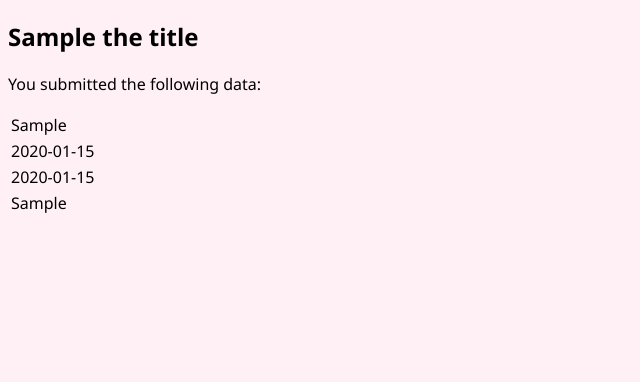
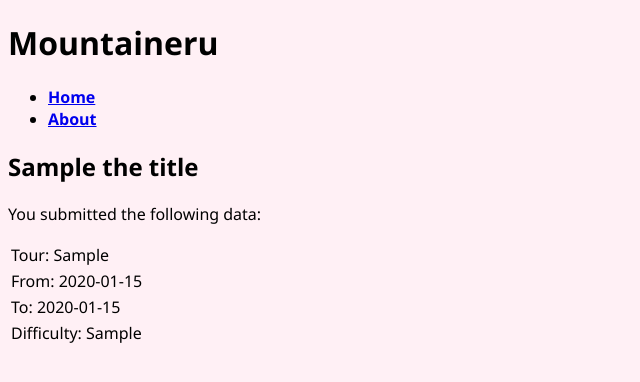
Before and after one commit to mishanwong/mountaineru, a Flask app: template templates/result.html in a window 1280 px wide. Shown: the top 382 px of the page, without its empty margins (0-640 px from the left). Run offline with Flask 2, Linux system fonts and the light colour scheme; the template is opened without the code that fills it: most values are stand-ins (such as "Sample title", 1, 10 or a date in 2020).

```diff
--- a/backend.py
+++ b/backend.py
@@ -1,23 +1,42 @@
 from flask import Flask, render_template, request, redirect, url_for
+import mysql.connector
 
 app = Flask(__name__)
 
 app.secret_key = 'dhaulagiri'
 
-@app.route('/', methods = ['POST', 'GET'])
-def home():
-    return render_template('index.html', the_title="Search for your perfect Himalayan adventure!")
+dbconfig = {    'host': '127.0.0.1',
+                'user': 'mimi-db',
+                'password': 'digital-nomad',
+                'database': 'mountaineruDB' }
 
+@app.route('/')
+def index():
+    conn = mysql.connector.connect(**dbconfig)
+    cursor = conn.cursor()
+    _SQL = '''select * from MountainTour''' #Insert SQL query here
+    cursor.execute(_SQL)
+    results = cursor.fetchall()
+    return results #redirect(url_for('homepage'))
+
+@app.route('/home', methods = ['POST', 'GET'])
+def homepage():
+    return render_template('home.html', the_title="Search for your perfect Himalayan adventure!")
+
+@app.route('/about', methods = ['POST', 'GET'])
+def about():
+    return render_template('about.html', the_title="About Mountaineru")
+
+"""
 @app.route('/result', methods = ['POST', 'GET'])
 def do_search() -> 'html':
     searchquery = request.form['searchquery']
-    print(searchquery)
     datefrom = request.form['datefrom']
     dateto = request.form['dateto']
-    difficulty = request.form['difficulty']
+    difficulty = request.form.getlist('difficulty')
     title = 'Here are what you searched for: '
-    return render_template('result.html', the_title=title, the_searchquery=searchquery, the_datefrom=datefrom, the_dateto=dateto, the_difficulty=difficulty,)
-
+    return render_template('result.html', the_title=title, the_searchquery=searchquery, the_datefrom=datefrom, the_dateto=dateto, the_difficulty=list(difficulty),)
+"""
 
 if __name__ == '__main__':
     app.run(debug=True)
--- a/templates/base.html
+++ b/templates/base.html
@@ -2,9 +2,21 @@
 <html>
     <head>
         <title>{{ the_title }}</title>
-        <link rel="stylesheet" href="../static/css/stylesheet.css">
+        <link rel="stylesheet" href="{{ url_for('static', filename='css/stylesheet.css') }}">
     </head>
     <body>
+        <header>
+            <div class="container">
+              <h1 class="logo">Mountaineru</h1>
+              <strong><nav>
+                <ul class="menu">
+                  <li><a href="{{ url_for('homepage') }}">Home</a></li>
+                  <li><a href="{{ url_for('about') }}">About</a></li>
+                </ul>
+              </nav></strong>
+            </div>
+          </header>
+
         {% block body %}
 
         {% endblock %}
--- a/templates/index.html
+++ b/templates/home.html
@@ -2,7 +2,6 @@
 
 {% block body %}
 
-<h1>Mountaineru</h1>
 <h2>Search for your perfect mountain adventure</h2>
 <form action="{{ url_for('do_search') }}" method="POST"> <!-- Add the backend link here -->
     <p>
@@ -20,4 +19,4 @@
     </p>
 </form>
 
-    {% endblock %}
+{% endblock %}
--- a/templates/result.html
+++ b/templates/result.html
@@ -7,10 +7,10 @@
 <p>You submitted the following data:</p>
 
 <table>
-    <tr><td>{{ the_searchquery }}</td></tr>
-    <tr><td>{{ the_datefrom }}</td></tr>
-    <tr><td>{{ the_dateto }}</td></tr>
-    <tr><td>{{ the_difficulty }}</td></tr>
+    <tr><td>Tour: {{ the_searchquery }}</td></tr>
+    <tr><td>From: {{ the_datefrom }}</td></tr>
+    <tr><td>To: {{ the_dateto }}</td></tr>
+    <tr><td>Difficulty: {{ the_difficulty }}</td></tr>
 </table>
 
 {% endblock %}
```
Also changed, not shown: templates/about.html (added, +8 -0 lines), test.html (deleted, +0 -12 lines), search.html (deleted), 1 other file.
